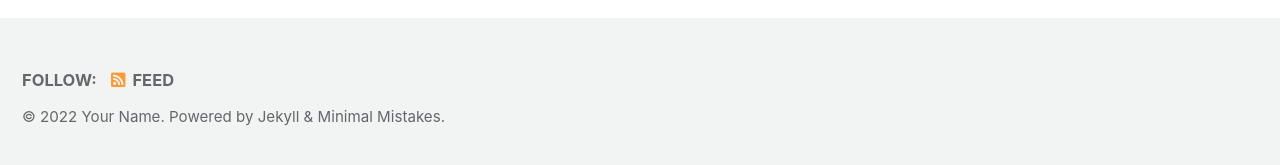
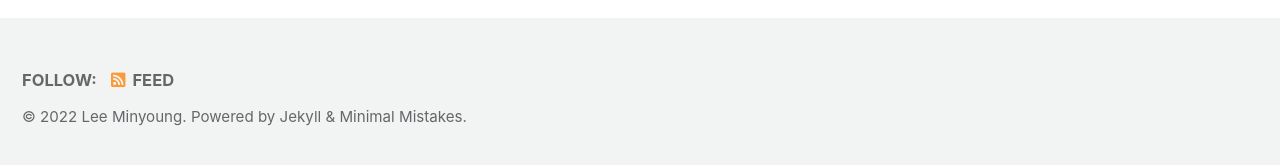
Before and after one commit to MYMY-young/MYMY-, a Jekyll site: the page built from index.html, in a window 1280 px wide. Shown: the part 727-892 px from the top of the page. Built offline with Jekyll 4.4.1, drawn with Linux system fonts in a browser that asks for light colours; cached includes are drawn as plain includes; the list of posts is cut into pages by our own code.

Commit message:
Update _config.yml

```diff
--- a/_config.yml
+++ b/_config.yml
@@ -11,7 +11,7 @@
 # https://mmistakes.github.io/minimal-mistakes/docs/quick-start-guide/#installing-the-theme
 
 # theme                  : "minimal-mistakes-jekyll"
-# remote_theme           : "mmistakes/minimal-mistakes"
+remote_theme           : "mmistakes/minimal-mistakes"
 minimal_mistakes_skin    : "default" # "air", "aqua", "contrast", "dark", "dirt", "neon", "mint", "plum", "sunrise"
 
 # Site Settings
@@ -19,10 +19,10 @@ locale                   : "en-US"
 title                    : "Site Title"
 title_separator          : "-"
 subtitle                 : # site tagline that appears below site title in masthead
-name                     : "Your Name"
+name                     : "Lee Minyoung"
 description              : "An amazing website."
-url                      : # the base hostname & protocol for your site e.g. "https://mmistakes.github.io"
-baseurl                  : # the subpath of your site, e.g. "/blog"
+url                      : "https://MYMY-young.github.io"
+baseurl                  : "" # the subpath of your site, e.g. "/blog"
 repository               : # GitHub username/repo-name e.g. "mmistakes/minimal-mistakes"
 teaser                   : # path of fallback teaser image, e.g. "/assets/images/500x300.png"
 logo                     : # path of logo image to display in the masthead, e.g. "/assets/images/88x88.png"
```
